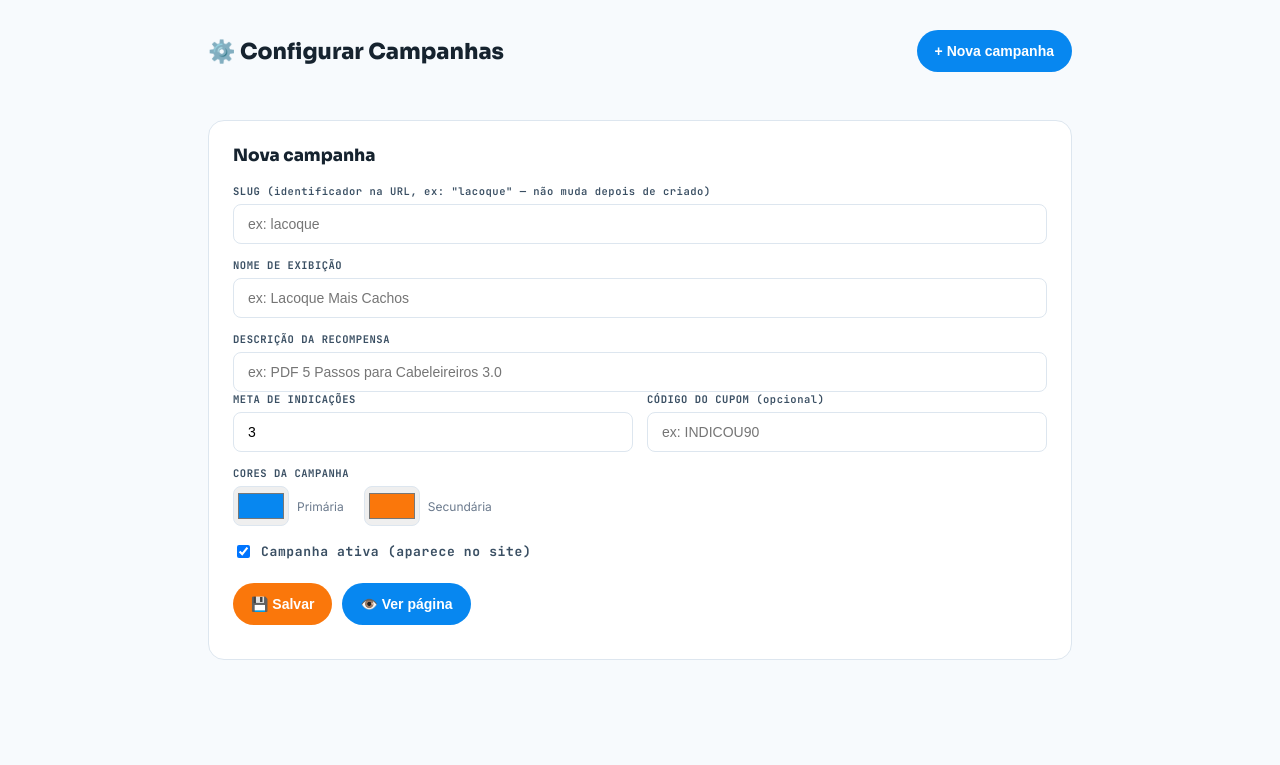
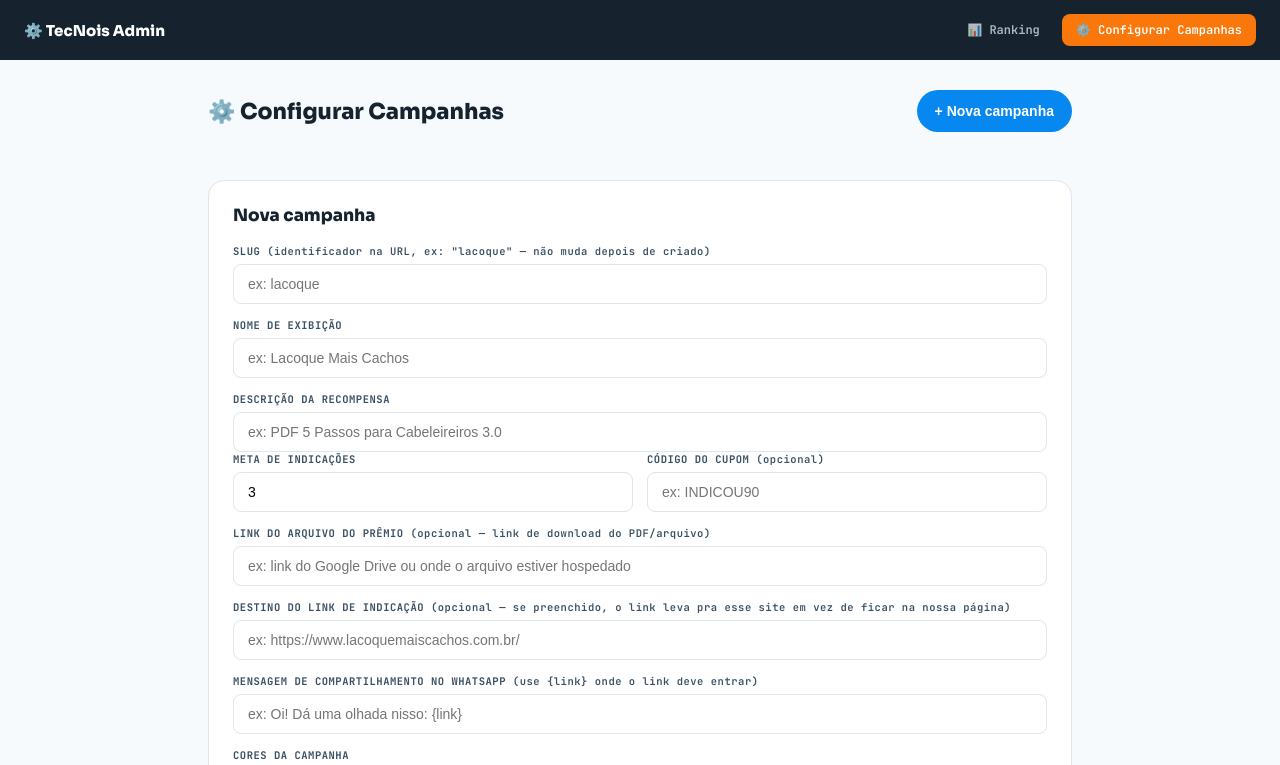
Before and after one commit to ricardonazar05/tecnois-indicacao, a website: page admin-config.html in a window 1280 px wide. Both pictures are taken after a click on the button "Entrar". Shown: the top 765 px of the page. Drawn offline with Linux system fonts and the light colour scheme; no server answers.

Commit message:
Update admin-config.html

```diff
--- a/admin-config.html
+++ b/admin-config.html
@@ -26,7 +26,7 @@
   .btn.secundario{background:var(--blue);}
   .erro-msg{color:#DD4B39;font-size:12.5px;margin-top:8px;}
 
-  .app{display:none;max-width:900px;margin:0 auto;padding:30px 18px 60px;}
+  .app{display:none;}
   .app.ativo{display:block;}
   .topo{display:flex;justify-content:space-between;align-items:center;margin-bottom:22px;flex-wrap:wrap;gap:10px;}
   .topo h1{font-family:var(--font-display);font-weight:800;font-size:22px;margin:0;}
@@ -53,6 +53,14 @@
   .status-msg{font-size:13px;margin-top:10px;}
   .status-msg.ok{color:var(--green);}
   .status-msg.erro{color:#DD4B39;}
+
+  .admin-nav{background:var(--slate-950);padding:14px 24px;display:flex;justify-content:space-between;align-items:center;flex-wrap:wrap;gap:10px;}
+  .admin-nav-brand{font-family:var(--font-display);font-weight:800;color:#fff;font-size:15px;}
+  .admin-nav-links{display:flex;gap:8px;}
+  .admin-nav-link{font-family:var(--font-mono);font-size:12px;font-weight:600;color:rgba(247,250,253,0.7);text-decoration:none;
+    padding:8px 14px;border-radius:8px;transition:background .15s,color .15s;}
+  .admin-nav-link:hover{background:rgba(255,255,255,0.08);color:#fff;}
+  .admin-nav-link.ativo{background:var(--orange);color:#fff;}
 </style>
 </head>
 <body>
@@ -68,6 +76,15 @@
 </div>
 
 <div class="app" id="app">
+  <div class="admin-nav">
+    <div class="admin-nav-brand">⚙️ TecNois Admin</div>
+    <div class="admin-nav-links">
+      <a href="/admin.html" class="admin-nav-link">📊 Ranking</a>
+      <a href="/admin-config.html" class="admin-nav-link ativo">⚙️ Configurar Campanhas</a>
+    </div>
+  </div>
+
+  <div style="max-width:900px;margin:0 auto;padding:30px 18px 60px;">
   <div class="topo">
     <h1>⚙️ Configurar Campanhas</h1>
     <button class="btn secundario" onclick="novaCampanha()">+ Nova campanha</button>
@@ -98,6 +115,15 @@
       </div>
     </div>
 
+    <label>Link do arquivo do prêmio <span style="font-weight:600;text-transform:none;">(opcional — link de download do PDF/arquivo)</span></label>
+    <input type="text" id="fArquivoPremio" placeholder="ex: link do Google Drive ou onde o arquivo estiver hospedado">
+
+    <label>Destino do link de indicação <span style="font-weight:600;text-transform:none;">(opcional — se preenchido, o link leva pra esse site em vez de ficar na nossa página)</span></label>
+    <input type="text" id="fDestinoUrl" placeholder="ex: https://www.lacoquemaiscachos.com.br/">
+
+    <label>Mensagem de compartilhamento no WhatsApp <span style="font-weight:600;text-transform:none;">(use {link} onde o link deve entrar)</span></label>
+    <input type="text" id="fMensagem" placeholder="ex: Oi! Dá uma olhada nisso: {link}">
+
     <label>Cores da campanha</label>
     <div class="cores-row">
       <div class="cor-grupo">
@@ -120,6 +146,7 @@
       <button class="btn secundario" onclick="verPreview()">👁️ Ver página</button>
     </div>
     <div class="status-msg" id="statusMsg"></div>
+  </div>
   </div>
 </div>
 
@@ -183,6 +210,9 @@ function novaCampanha(){
   document.getElementById('fRecompensa').value = '';
   document.getElementById('fMeta').value = 3;
   document.getElementById('fCupom').value = '';
+  document.getElementById('fArquivoPremio').value = '';
+  document.getElementById('fDestinoUrl').value = '';
+  document.getElementById('fMensagem').value = '';
   document.getElementById('fCorPrimaria').value = '#0787F0';
   document.getElementById('fCorSecundaria').value = '#FA770B';
   document.getElementById('fAtivo').checked = true;
@@ -200,6 +230,9 @@ function editarCampanha(slug){
   document.getElementById('fRecompensa').value = c.recompensa_descricao;
   document.getElementById('fMeta').value = c.meta_indicacoes;
   document.getElementById('fCupom').value = c.cupom_codigo || '';
+  document.getElementById('fArquivoPremio').value = c.arquivo_premio_url || '';
+  document.getElementById('fDestinoUrl').value = c.destino_url || '';
+  document.getElementById('fMensagem').value = c.mensagem_compartilhamento || '';
   document.getElementById('fCorPrimaria').value = c.cor_primaria;
   document.getElementById('fCorSecundaria').value = c.cor_secundaria;
   document.getElementById('fAtivo').checked = c.ativo;
@@ -224,6 +257,9 @@ async function salvarCampanha(){
     recompensa_descricao: recompensa,
     meta_indicacoes: parseInt(document.getElementById('fMeta').value) || 3,
     cupom_codigo: document.getElementById('fCupom').value.trim() || null,
+    arquivo_premio_url: document.getElementById('fArquivoPremio').value.trim() || null,
+    destino_url: document.getElementById('fDestinoUrl').value.trim() || null,
+    mensagem_compartilhamento: document.getElementById('fMensagem').value.trim() || null,
     cor_primaria: document.getElementById('fCorPrimaria').value,
     cor_secundaria: document.getElementById('fCorSecundaria').value,
     ativo: document.getElementById('fAtivo').checked
```
